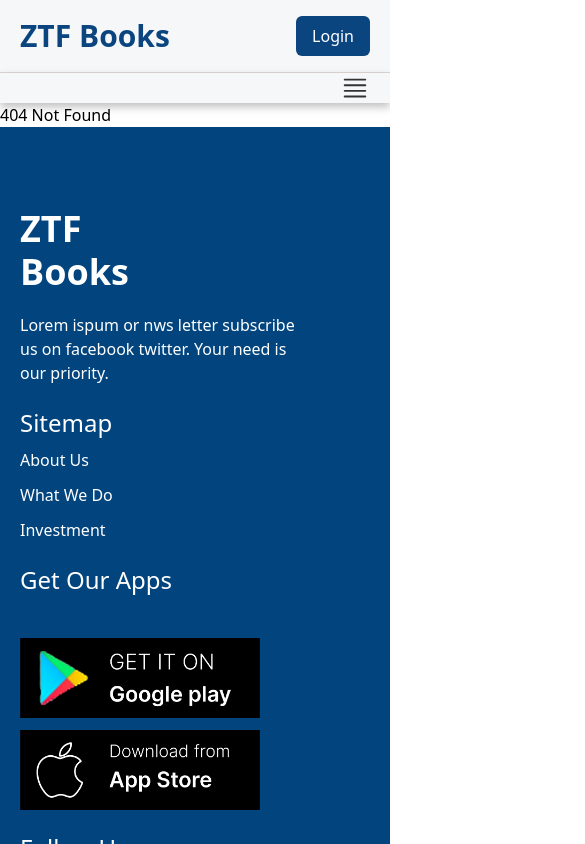
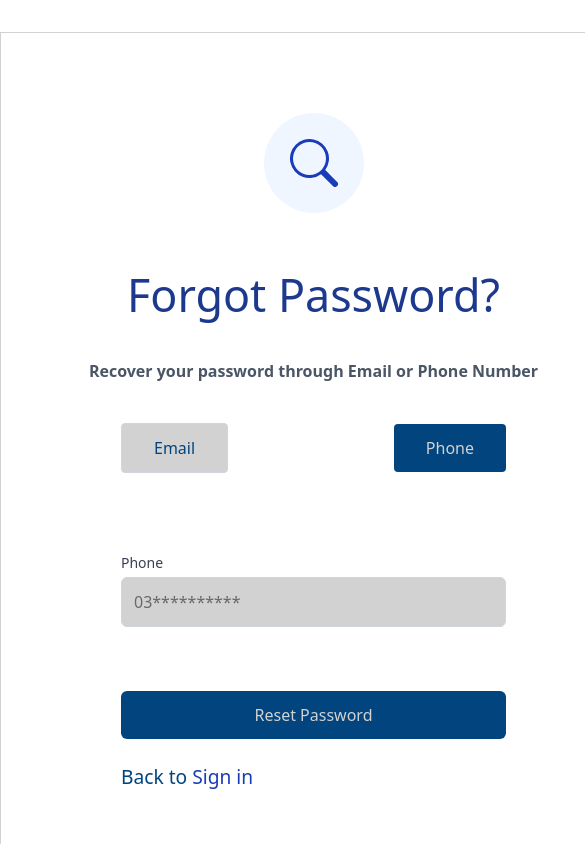
Before and after one commit to fadyxnoob/ztfbooks-reactjs, a React (Vite) app: page /forgot-password in a window 390 px wide. Shown: the top 844 px of the page, 585 px wide, since content can reach past the window. Built offline with nearby package versions, Linux system fonts and the light colour scheme.

Commit message:
maked forgot password, phone verification pages

```diff
--- a/src/App.jsx
+++ b/src/App.jsx
@@ -11,6 +11,8 @@ import MyFavourite from './pages/MyFavourite/MyFavourite';
 import Faqs from './pages/Faqs/Faqs';
 import Login from './pages/Login/Login';
 import Signup from './pages/Signup/Signup';
+import ForgotPassword from './pages/ForgotPassword/ForgotPassword';
+import PhoneVerification from './pages/PhoneVerification/PhoneVerification';
 
 const App = () => {
     return (
@@ -30,6 +32,9 @@ const App = () => {
             </Route>
             <Route path="/login" element={<Login />} />
             <Route path="/signup" element={<Signup />} />
+            <Route path="/forgot-password" element={<ForgotPassword />} />
+            <Route path="/phone-verification" element={<PhoneVerification    />} />
+
 
         </Routes>
     );
--- /dev/null
+++ b/src/pages/ForgotPassword/ForgotPassword.jsx
@@ -0,0 +1,107 @@
+import React, { useState } from 'react';
+import { useForm } from 'react-hook-form';
+import { BsSearch } from 'react-icons/bs';
+import Button from '../../components/Button/Button';
+import Input from '../../components/Input/Input';
+
+const ForgotPassword = () => {
+  const [method, setMethod] = useState('phone');
+  const { register, handleSubmit, formState: { errors } } = useForm();
+
+  const onSubmit = (data) => {
+    console.log(data);
+  };
+
+  const baseButtonClass = "py-3 px-8 rounded transition-colors duration-200 text-center";
+  const activeButtonClass = `${baseButtonClass} bg-[#01447E] text-[#D2D2D2]`;
+  const inactiveButtonClass = `${baseButtonClass} bg-[#D2D2D2] text-[#01447E] border border-gray-300`;
+
+  const inputClasses = "w-full px-3 py-3 bg-[#D2D2D2] border border-gray-300 rounded-md focus:outline-none focus:ring-1 focus:ring-blue-500";
+
+  const wrapperStyles = {
+    paddingTop: "5rem",
+    paddingLeft: "5rem",
+    paddingRight: "5rem",
+    paddingBottom: "2rem",
+    border: "1px solid #D2D2D2"
+  }
+
+  return (
+    <div className="w-full h-[1440px] d-flex justify-center items-center py-8 bg-[#fff] ">
+        <div className="min-w-[627px] h-[913px] max-w-md mx-auto bg-white shadow-lg" style={wrapperStyles}>
+      <div className="flex flex-col items-center mb-0">
+        <div className="bg-blue-50 p-4 rounded-full mb-12 w-[100px] h-[100px] flex justify-center items-center">
+          <BsSearch className="w-12 h-12  h-6 text-blue-800" />
+        </div>
+        <h2 className="text-[2.8rem] text-[#01447E] font-medium text-blue-900 mb-8">Forgot Password?</h2>
+        <p className="text-sm text-gray-600 text-[#01447E] text-[1rem] font-bold text-center">
+          Recover your password through Email or Phone Number
+        </p>
+      </div>
+
+      <form onSubmit={handleSubmit(onSubmit)} className="space-y-6 p-[2.5rem]">
+        <div className="flex justify-between items-center gap-4 mb-6">
+          <Button
+            classNames={`${method === 'email' ? activeButtonClass : inactiveButtonClass}`}
+            onClick={() => setMethod('email')}
+          >
+            Email
+          </Button>
+          <Button
+            classNames={method === 'phone' ? activeButtonClass : inactiveButtonClass}
+            onClick={() => setMethod('phone')}
+          >
+            Phone
+          </Button>
+        </div>
+
+        <div className="mt-[5rem]">
+          <div>
+            <label className="block text-sm font-medium text-gray-700 mb-1">
+              {method === 'email' ? 'Email' : 'Phone'}
+            </label>
+            <Input
+              type={method === 'email' ? 'email' : 'tel'}
+              name={method}
+              placeholder={method === 'email' ? 'Enter your email' : '03**********'}
+              classes={inputClasses}
+              inputRegister={register(method, {
+                required: true,
+                pattern: method === 'email'
+                  ? /^[A-Z0-9._%+-]+@[A-Z0-9.-]+\.[A-Z]{2,}$/i
+                  : /^03[0-9]{9}$/
+              })}
+            />
+            {errors[method] && (
+              <p className="mt-1 text-sm text-red-600">
+                {method === 'email'
+                  ? 'Please enter a valid email address'
+                  : 'Please enter a valid phone number'}
+              </p>
+            )}
+          </div>
+
+          <Button
+            classNames="mt-[4rem] w-full bg-[#01447E] text-[#D2D2D2] py-3 px-4 rounded-md hover:bg-blue-900 transition-colors"
+            type="submit"
+          >
+            Reset Password
+          </Button>
+        </div>
+
+        <div className="mt-4">
+          <span className="text-[1.2rem] text-[#01447E] text-medium">Back to </span>
+          <Button
+            path="/login"
+            classNames="text-[1.2rem] text-sm text-blue-800"
+          >
+            Sign in
+          </Button>
+        </div>
+      </form>
+    </div>
+    </div>
+  );
+};
+
+export default ForgotPassword;
--- a/src/pages/Login/Login.jsx
+++ b/src/pages/Login/Login.jsx
@@ -72,7 +72,7 @@ const Login = () => {
             {errors.password && <p className="text-red-500 text-sm">{errors.password.message}</p>}
           </div>
 
-          <Link className="text-base lg:text-[18px] text-[#01447E] leading-relaxed" to={"/"}>
+          <Link className="text-base lg:text-[18px] text-[#01447E] leading-relaxed" to={"/forgot-password"}>
             Forgot Password?
           </Link>
 
--- /dev/null
+++ b/src/pages/PhoneVerification/PhoneVerification.jsx
@@ -0,0 +1,111 @@
+import React, { useState, useRef, useEffect } from 'react';
+
+// React Icons
+import { LuSmartphone } from "react-icons/lu";
+
+
+const PhoneVerification = () => {
+  const [otp, setOtp] = useState(['', '', '', '', '']);
+  const inputRefs = [useRef(), useRef(), useRef(), useRef(), useRef()];
+
+  const handleChange = (index, value) => {
+    // Only allow numbers
+    if (!/^\d*$/.test(value)) return;
+
+    const newOtp = [...otp];
+    newOtp[index] = value;
+    setOtp(newOtp);
+
+    // Move to next input if value is entered
+    if (value !== '' && index < 4) {
+      inputRefs[index + 1].current.focus();
+    }
+  };
+
+  const handleKeyDown = (index, e) => {
+    // Move to previous input on backspace if current input is empty
+    if (e.key === 'Backspace' && otp[index] === '' && index > 0) {
+      inputRefs[index - 1].current.focus();
+    }
+  };
+
+  const handleResend = () => {
+    // Handle resend logic here
+    console.log('Resending OTP...');
+  };
+
+  const handleVerify = () => {
+    const otpString = otp.join('');
+    console.log('Verifying OTP:', otpString);
+  };
+
+  const wrapperStyles = {
+    paddingTop: "5rem",
+    paddingLeft: "5rem",
+    paddingRight: "5rem",
+    paddingBottom: "2rem",
+    border: "1px solid #D2D2D2"
+  }
+
+  return (
+    <div className="w-full h-[1440px] d-flex justify-center items-center py-8 bg-[#fff]">
+      <div className="min-w-[627px] h-[913px] max-w-md mx-auto bg-white shadow-lg" style={wrapperStyles}>
+        {/* Header */}
+        <div className="text-center flex justify-center items-center flex-col">
+          <h2 className="text-[2.8rem] text-[#01447E] font-medium text-blue-900 mb-12">
+            Phone Verification
+          </h2>
+          <div className="bg-blue-50 p-4 rounded-full mb-12 w-[100px] h-[100px] flex justify-center items-center">
+            <LuSmartphone className="w-12 h-12  h-6 text-blue-800" />
+          </div>
+          <p className="mt-6 text-[16px] text-[#333333]">
+            Enter your code send to
+            <br />
+            +18944***0525
+          </p>
+        </div>
+
+        {/* OTP Input */}
+        <div className="mt-8">
+          <div className="flex justify-center space-x-4 mb-[2rem]">
+            {otp.map((digit, index) => (
+              <input
+                key={index}
+                ref={inputRefs[index]}
+                type="text"
+                maxLength={1}
+                value={digit}
+                onChange={(e) => handleChange(index, e.target.value)}
+                onKeyDown={(e) => handleKeyDown(index, e)}
+                style={{height: "60px"}}
+                className="w-12 h-12 text-center text-3xl border border-gray-300 rounded-md shadow-sm focus:border-blue-500 focus:ring-1 focus:ring-blue-500 bg-gray-50"
+              />
+            ))}
+          </div>
+
+          <div className="mt-10 text-sm ml-[5.1rem]">
+            <span className="text-[#000]">Didn't received an OTP?</span>{' '}
+            <button
+              onClick={handleResend}
+              className="ml-2 text-[#01447E] hover:text-blue-800 font-medium"
+            >
+              Resend
+            </button>
+          </div>
+        </div>
+
+        {/* Verify Button */}
+        <div className='w-76 mx-auto' style={{width: "66%"}}>
+        <button
+          onClick={handleVerify}
+          className="mt-12 w-full flex justify-center py-4 px-4 border border-transparent rounded-md shadow-sm text-sm font-medium text-[#D2D2D2] bg-blue-800 hover:bg-blue-900 focus:outline-none focus:ring-2 focus:ring-offset-2 focus:ring-blue-500"
+        >
+          Verify
+        </button>
+        </div>
+      </div>
+    </div>
+  );
+};
+
+export default PhoneVerification;
```
